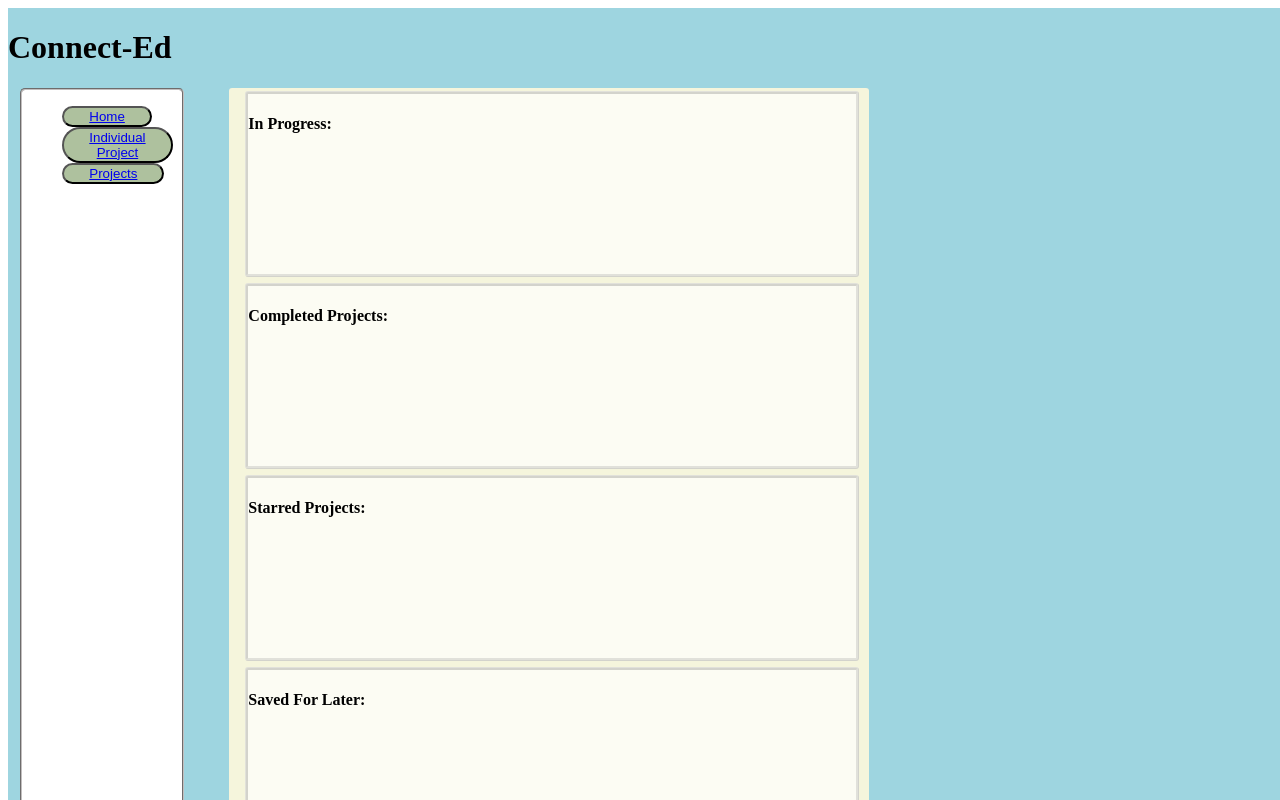
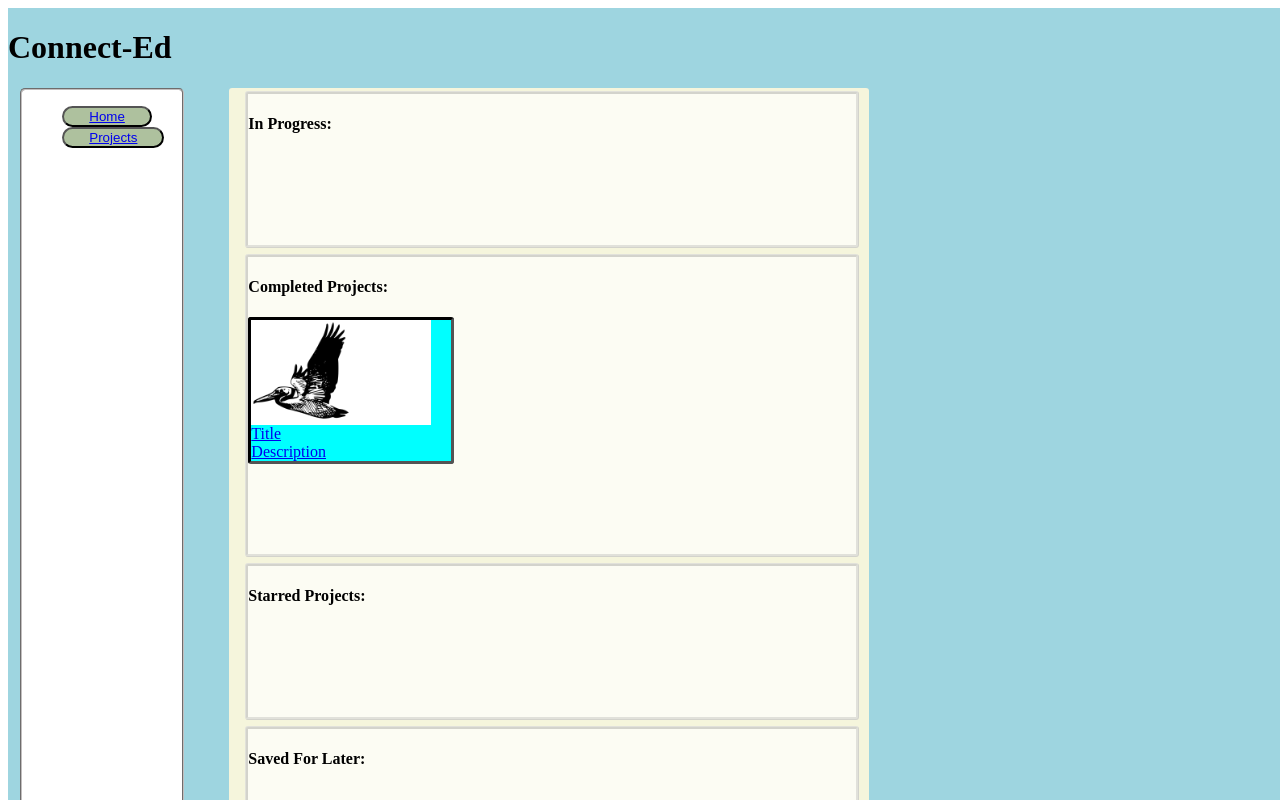
Before and after one commit to 24rgraham/connect-ed, a React (Create React App) app: page /connect-ed/mypage in a window 1280 px wide. Shown: the top 800 px of the page. Built offline with nearby package versions, Linux system fonts and the light colour scheme.

Commit message:
project card rought sketch created

```diff
--- a/src/components/Navbar/index.js
+++ b/src/components/Navbar/index.js
@@ -9,8 +9,6 @@ export default function Navbar() {
       <div className='navContents'>
         <ul>
           <li><button className='navBtn'><Link to="/">Home</Link></button></li>
-          {/* The below link will eventually moved to associate with an individual project page captured by id, this is for testing */}
-          <li><button className='navBtn'><Link to="/project">Individual Project</Link></button></li>
           <li><button className='navBtn'><Link to="/mypage">Projects</Link></button></li>
         </ul>
       </div>
--- /dev/null
+++ b/src/components/ProjectCard/index.js
@@ -0,0 +1,18 @@
+import React from 'react';
+import './style.css'
+import { Link } from 'react-router-dom'
+
+export default function ProjectCard(){
+    return(
+        <Link to="/project">
+        <div className='cardContainer'>
+            <div className='imageContainer'>
+                <img width='100px' src={require('../../utils/pelican.png')}></img>
+
+            </div>
+            <div className='cardTitle'>Title</div>
+                <div className='cardDescription'>Description</div>
+        </div>
+        </Link>
+    )
+}
--- /dev/null
+++ b/src/components/ProjectCard/style.css
@@ -0,0 +1,17 @@
+/* ProjectCard */
+
+.cardContainer {
+    width: 200px;
+    /* max-height: 80%; */
+    background-color: aqua;
+    border: black;
+    border-radius: 3px;
+    border-style:inset;
+}
+
+.imageContainer{
+    align-self: center;
+    border-color: black;
+    width: 90%;
+    background-color: white;
+}
--- a/src/pages/Landing/index.js
+++ b/src/pages/Landing/index.js
@@ -1,5 +1,7 @@
 import React from 'react'
 import './style.css'
+
+import ProjectCard from '../../components/ProjectCard'
 
 // Make a project card component that will be .map() placed in each associated container
 export default function Landing() {
@@ -10,6 +12,7 @@ export default function Landing() {
             </div>
             <div className='completed'>
                 <h4>Completed Projects:</h4>
+                <div><ProjectCard/></div>
             </div>
             <div className='starred'>
                 <h4>Starred Projects:</h4>
--- a/src/pages/Main/index.js
+++ b/src/pages/Main/index.js
@@ -3,6 +3,7 @@ import React from 'react';
 import Signup from '../Signup';
 import SingleProject from '../../components/SingleProject'
 import Landing from '../Landing'
+import ProjectCard from "../../components/ProjectCard";
 import './style.css'
 
 function Main() {
```
Also changed, not shown: src/pages/Search/index.js (added), src/pages/Search/style.css (added), src/utils/pelican.png (added).
